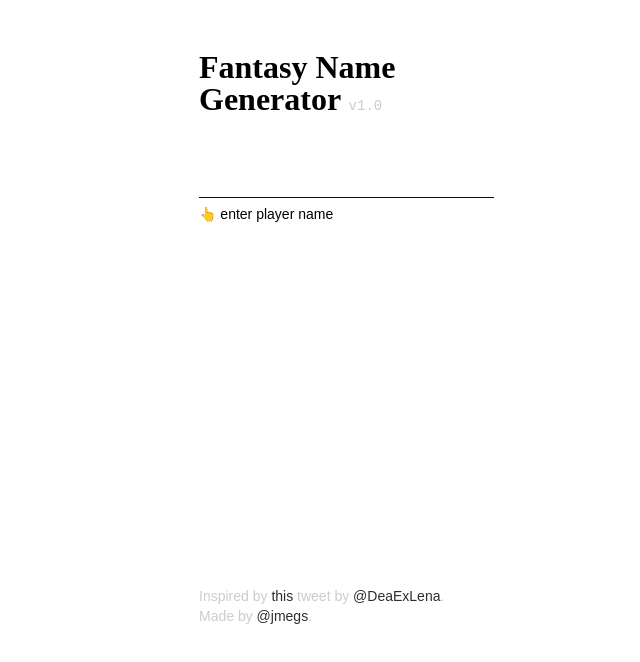
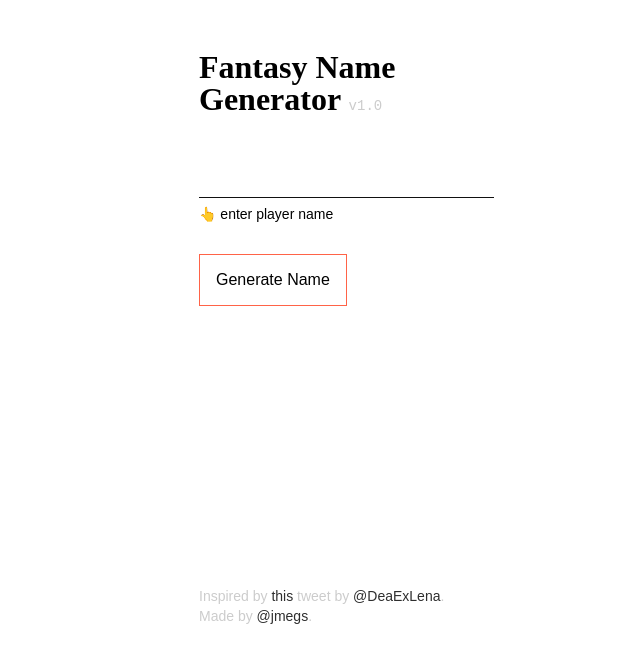
Before and after one commit to jmegs/fantasy-name-generator, a React (Create React App) app: page / in a window 1280 px wide. Shown: the top 662 px of the page, without its empty margins (66-706 px from the left). Built offline with nearby package versions, Linux system fonts and the light colour scheme.

Commit message:
add button

```diff
--- a/src/App.js
+++ b/src/App.js
@@ -3,7 +3,9 @@ import {
   Wrapper,
   Title,
   Version,
+  Form,
   FormField,
+  Button,
   Label,
   Intro,
   Name,
@@ -91,7 +93,7 @@ class App extends Component {
         <Title>
           Fantasy Name Generator <Version>v1.0</Version>
         </Title>
-        <form onSubmit={e => this.handleSubmit(e)} autoComplete="off">
+        <Form onSubmit={e => this.handleSubmit(e)} autoComplete="off">
           <FormField
             type="text"
             name="input"
@@ -105,8 +107,10 @@ class App extends Component {
             </span>{" "}
             enter player name
           </Label>
-          {/* <button type="submit">Generate Name</button> */}
-        </form>
+          {this.state.output == null && (
+            <Button type="submit">Generate Name</Button>
+          )}
+        </Form>
         {this.state.output != null && this.renderName()}
         <Credits>
           <p>
--- a/src/Styled.js
+++ b/src/Styled.js
@@ -24,6 +24,7 @@ export const Version = styled.span`
   color: #ccc;
   font-weight: 200;
 `
+export const Form = styled.form`margin-bottom: 72px;`
 
 export const FormField = styled.input`
   display: block;
@@ -41,6 +42,14 @@ export const FormField = styled.input`
     border-bottom: 1px solid tomato;
   }
 `
+
+export const Button = styled.button`
+  font-size: 16px;
+  border: 1px solid tomato;
+  background: none;
+  padding: 16px;
+  margin: 32px 0 16px 0;
+`
 const fadeIn = keyframes`
   from {
     opacity: 0;
@@ -55,7 +64,6 @@ export const Label = styled.label`
   font-family: sans-serif;
   font-size: 14px;
   margin-top: 8px;
-  margin-bottom: 72px;
 `
 
 export const Intro = styled.div`
```
